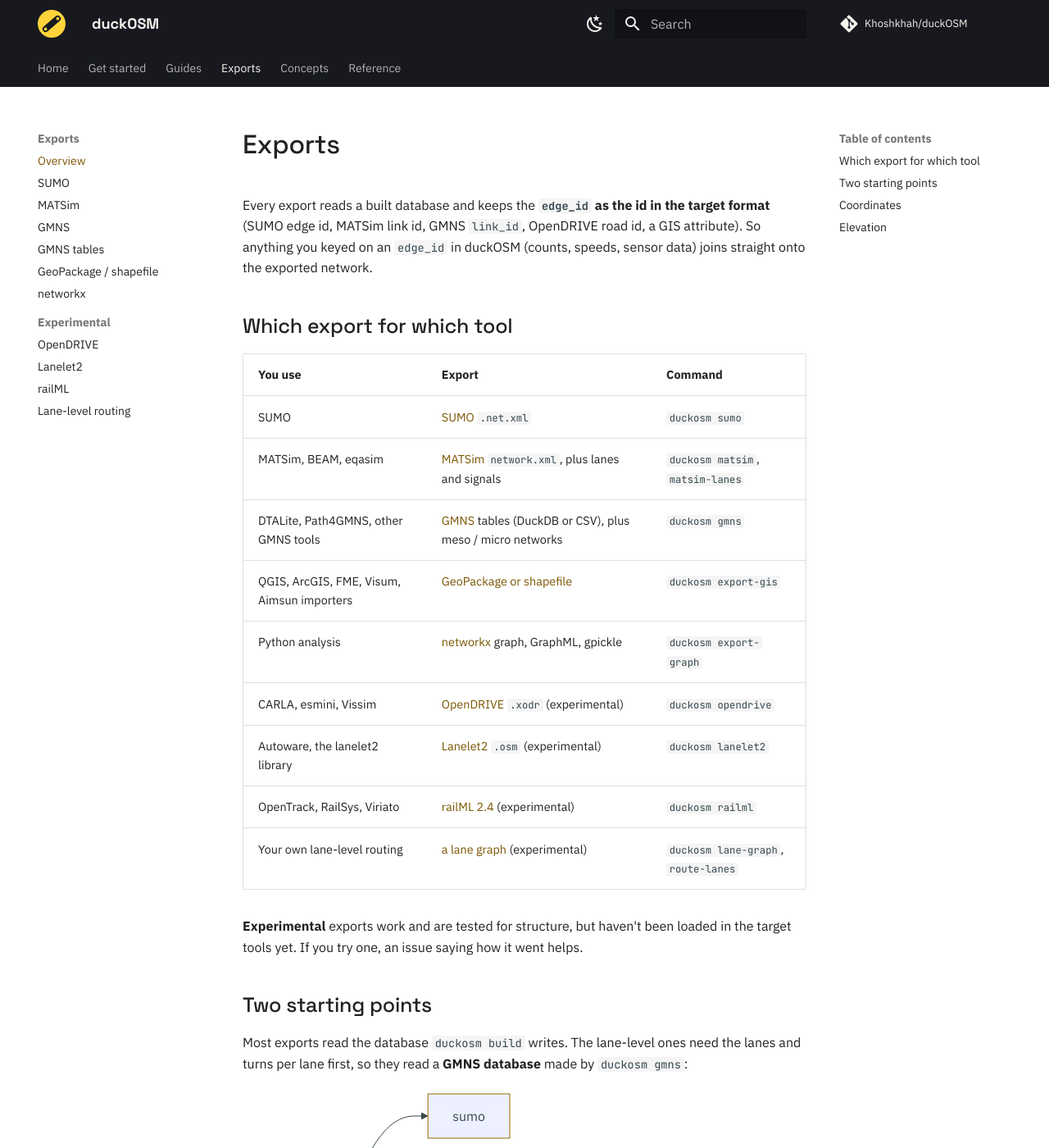
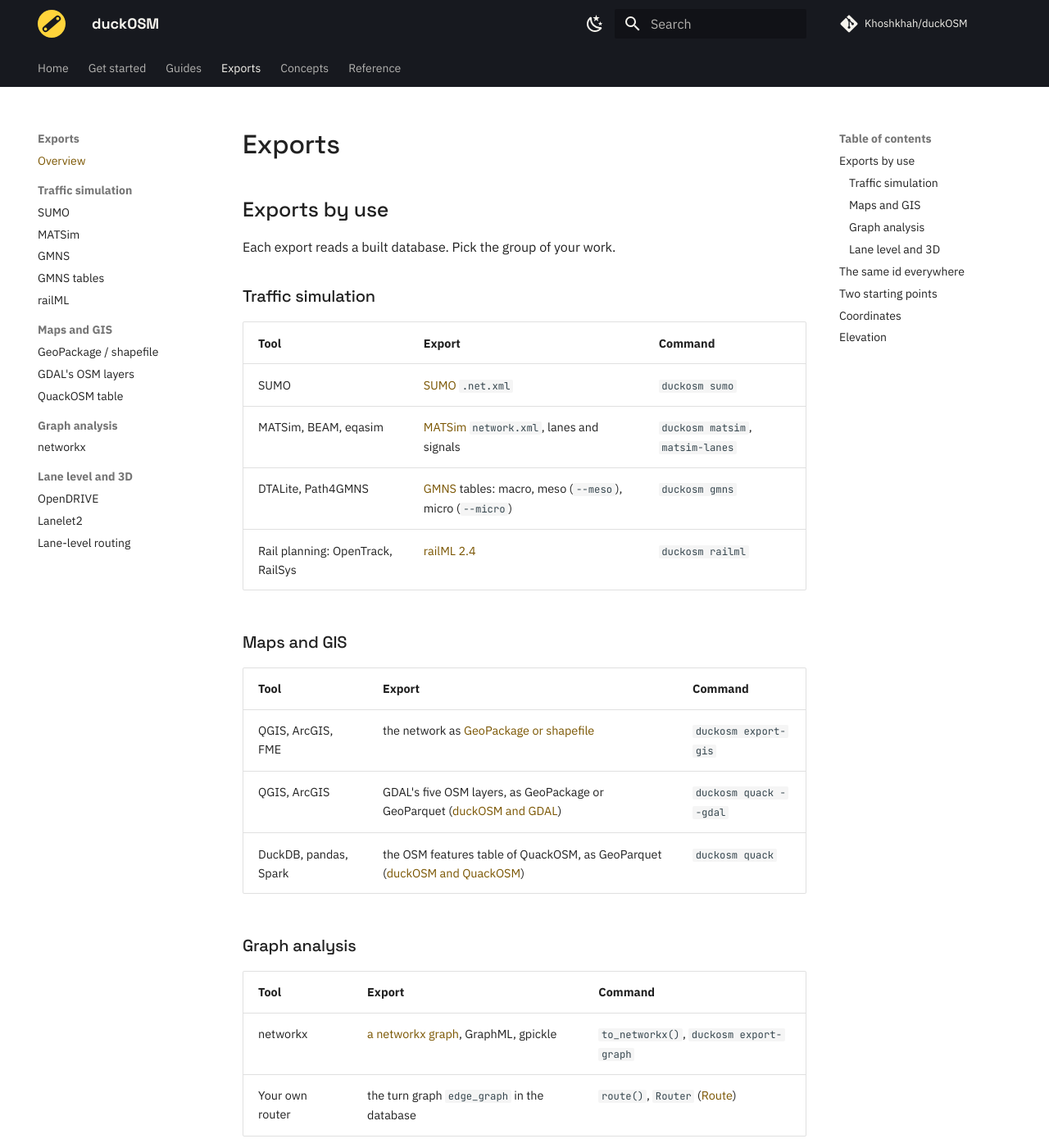
Before and after one commit to Khoshkhah/duckOSM, an MkDocs documentation site: the page built from docs/exports/index.md, in a window 1280 px wide and 1400 px high. Shown: the whole window at 82% size. Built offline with MkDocs 1.6.1 and Material for MkDocs 9.7.7, drawn with Linux system fonts in a browser that asks for light colours; comment, search, counter and statistics services are not loaded; some of the changed text lies outside the part shown.

Commit message:
Docs: Exports by use (simulation, maps and GIS, graphs, lane level); quack outputs in Exports
Co-Authored-By: Claude Opus 5.5 <noreply@anthropic.com>

```diff
--- a/docs/exports/index.md
+++ b/docs/exports/index.md
@@ -1,26 +1,48 @@
 # Exports
 
-Every export reads a built database and keeps the **`edge_id` as the id in the target format**
-(SUMO edge id, MATSim link id, GMNS `link_id`, OpenDRIVE road id, a GIS attribute). So anything
-you keyed on an `edge_id` in duckOSM (counts, speeds, sensor data) joins straight onto the
-exported network.
+## Exports by use
 
-## Which export for which tool
+Each export reads a built database. Pick the group of your work.
 
-| You use | Export | Command |
+### Traffic simulation
+
+| Tool | Export | Command |
 |---|---|---|
 | SUMO | [SUMO](sumo.md) `.net.xml` | `duckosm sumo` |
-| MATSim, BEAM, eqasim | [MATSim](matsim.md) `network.xml`, plus lanes and signals | `duckosm matsim`, `matsim-lanes` |
-| DTALite, Path4GMNS, other GMNS tools | [GMNS](gmns.md) tables (DuckDB or CSV), plus meso / micro networks | `duckosm gmns` |
-| QGIS, ArcGIS, FME, Visum, Aimsun importers | [GeoPackage or shapefile](gis.md) | `duckosm export-gis` |
-| Python analysis | [networkx](networkx.md) graph, GraphML, gpickle | `duckosm export-graph` |
-| CARLA, esmini, Vissim | [OpenDRIVE](opendrive.md) `.xodr` (experimental) | `duckosm opendrive` |
-| Autoware, the lanelet2 library | [Lanelet2](lanelet2.md) `.osm` (experimental) | `duckosm lanelet2` |
-| OpenTrack, RailSys, Viriato | [railML 2.4](railml.md) (experimental) | `duckosm railml` |
-| Your own lane-level routing | [a lane graph](lane-routing.md) (experimental) | `duckosm lane-graph`, `route-lanes` |
+| MATSim, BEAM, eqasim | [MATSim](matsim.md) `network.xml`, lanes and signals | `duckosm matsim`, `matsim-lanes` |
+| DTALite, Path4GMNS | [GMNS](gmns.md) tables: macro, meso (`--meso`), micro (`--micro`) | `duckosm gmns` |
+| Rail planning: OpenTrack, RailSys | [railML 2.4](railml.md) | `duckosm railml` |
 
-**Experimental** exports work and are tested for structure, but haven't been loaded in the target
-tools yet. If you try one, an issue saying how it went helps.
+### Maps and GIS
+
+| Tool | Export | Command |
+|---|---|---|
+| QGIS, ArcGIS, FME | the network as [GeoPackage or shapefile](gis.md) | `duckosm export-gis` |
+| QGIS, ArcGIS | GDAL's five OSM layers, as GeoPackage or GeoParquet ([duckOSM and GDAL](../concepts/gdal.md)) | `duckosm quack --gdal` |
+| DuckDB, pandas, Spark | the OSM features table of QuackOSM, as GeoParquet ([duckOSM and QuackOSM](../concepts/quackosm.md)) | `duckosm quack` |
+
+### Graph analysis
+
+| Tool | Export | Command |
+|---|---|---|
+| networkx | [a networkx graph](networkx.md), GraphML, gpickle | `to_networkx()`, `duckosm export-graph` |
+| Your own router | the turn graph `edge_graph` in the database | `route()`, `Router` ([Route](../guides/route.md)) |
+
+### Lane level and 3D
+
+| Tool | Export | Command |
+|---|---|---|
+| CARLA, esmini, Vissim | [OpenDRIVE](opendrive.md) `.xodr` | `duckosm opendrive` |
+| Autoware, lanelet2 | [Lanelet2](lanelet2.md) `.osm` | `duckosm lanelet2` |
+| Your own lane router | [a lane graph](lane-routing.md) | `duckosm lane-graph`, `route-lanes` |
+
+OpenDRIVE, Lanelet2, railML and the lane graph are **experimental**: tested for structure, not yet loaded in the target tools.
+
+## The same id everywhere
+
+Each network export keeps the **`edge_id`** as the id in the target format: the SUMO edge id, the MATSim link id, the GMNS
+`link_id`, the OpenDRIVE road id, a GIS attribute. Data that you join on an `edge_id` in duckOSM (counts, speeds, sensor data)
+joins on the exported network too.
 
 ## Two starting points
 
--- a/mkdocs.yml
+++ b/mkdocs.yml
@@ -143,16 +143,21 @@ nav:
       - Check a build: guides/check-build.md
   - Exports:
       - Overview: exports/index.md
-      - SUMO: exports/sumo.md
-      - MATSim: exports/matsim.md
-      - GMNS: exports/gmns.md
-      - GMNS tables: exports/gmns_tables.md
-      - GeoPackage / shapefile: exports/gis.md
-      - networkx: exports/networkx.md
-      - Experimental:
+      - Traffic simulation:
+          - SUMO: exports/sumo.md
+          - MATSim: exports/matsim.md
+          - GMNS: exports/gmns.md
+          - GMNS tables: exports/gmns_tables.md
+          - railML: exports/railml.md
+      - Maps and GIS:
+          - GeoPackage / shapefile: exports/gis.md
+          - GDAL's OSM layers: concepts/gdal.md
+          - QuackOSM table: concepts/quackosm.md
+      - Graph analysis:
+          - networkx: exports/networkx.md
+      - Lane level and 3D:
           - OpenDRIVE: exports/opendrive.md
           - Lanelet2: exports/lanelet2.md
-          - railML: exports/railml.md
           - Lane-level routing: exports/lane-routing.md
   - Concepts:
       - How a build works: concepts/build.md
@@ -167,8 +172,6 @@ nav:
       - The walls of the buildings: concepts/building-walls.md
       - Routing across modes: concepts/multimodal.md
       - duckOSM and OSMnx: concepts/osmnx.md
-      - duckOSM and QuackOSM: concepts/quackosm.md
-      - duckOSM and GDAL: concepts/gdal.md
       - How each output is checked: concepts/checks.md
   - Reference:
       - Command line: reference/cli.md
```
